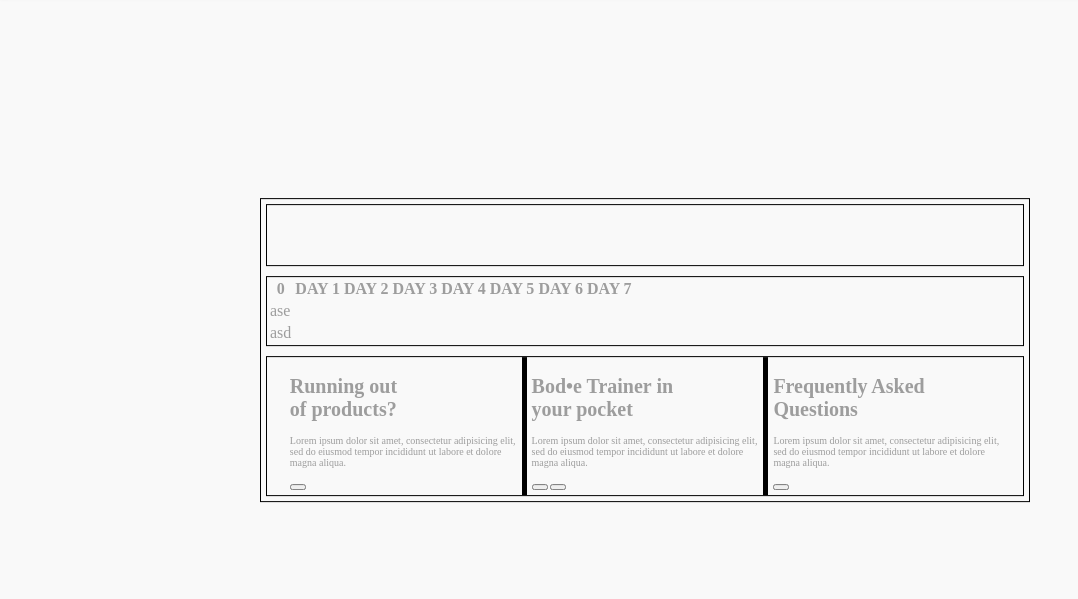
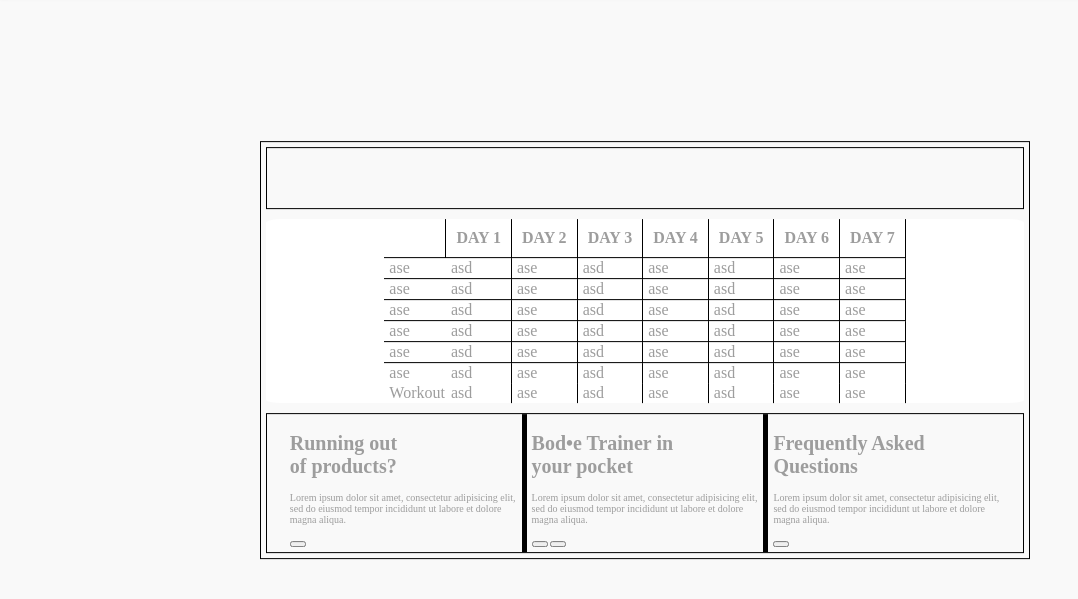
Before and after one commit to DanielLepszy/Front-end-excercise, a website: page src/index.html in a window 1280 px wide. Shown: the part 55-654 px from the top of the page, without its empty margins (0-1078 px from the left). Drawn offline with Linux system fonts and the light colour scheme.

Commit message:
build the table

```diff
--- a/src/index.html
+++ b/src/index.html
@@ -27,10 +27,11 @@
     <div id="container">
         <div id="topOfContainer">
         </div>
-        <div id="table">
-            <table>
+        <div id="tableBox">
+            <table cellspacing="0">
+                    <tbody>
                 <tr>
-                    <th>0</th>
+                    <th ></th>
                     <th>DAY 1</th>
                     <th>DAY 2</th>
                     <th>DAY 3</th>
@@ -41,10 +42,76 @@
                 </tr>
                 <tr>
                     <td>ase</td>
+                    <td>asd</td>
+                    <td>ase</td>
+                    <td>asd</td>
+                    <td>ase</td>
+                    <td>asd</td>
+                    <td >ase</td>
+                    <td>ase</td>
                 </tr>
                 <tr>
+                    <td>ase</td>
                     <td>asd</td>
+                    <td>ase</td>
+                    <td>asd</td>
+                    <td>ase</td>
+                    <td>asd</td>
+                    <td>ase</td>
+                    <td>ase</td>
                 </tr>
+                <tr>
+                    <td>ase</td>
+                    <td>asd</td>
+                    <td>ase</td>
+                    <td>asd</td>
+                    <td>ase</td>
+                    <td>asd</td>
+                    <td>ase</td>
+                    <td>ase</td>
+                </tr>
+                <tr>
+                    <td>ase</td>
+                    <td>asd</td>
+                    <td>ase</td>
+                    <td>asd</td>
+                    <td>ase</td>
+                    <td>asd</td>
+                    <td>ase</td>
+                    <td>ase</td>
+                </tr>
+                <tr>
+                    <td >ase</td>
+                    <td>asd</td>
+                    <td>ase</td>
+                    <td>asd</td>
+                    <td>ase</td>
+                    <td>asd</td>
+                    <td>ase</td>
+                    <td>ase</td>
+                </tr>
+                <tr>
+                    <td>ase</td>
+                    <td>asd</td>
+                    <td>ase</td>
+                    <td>asd</td>
+                    <td>ase</td>
+                    <td>asd</td>
+                    <td >ase</td>
+                    <td>ase</td>
+                </tr>
+                <tr>
+                    <td>Workout</td>
+                    <td>asd</td>
+                    <td>ase</td>
+                    <td>asd</td>
+                    <td>ase</td>
+                    <td>asd</td>
+                    <td>ase</td>
+                    <td>ase</td>
+
+                </tr>
+            </tbody>
             </table>
         </div>
         <div id="footer">
--- a/src/scss/style.scss
+++ b/src/scss/style.scss
@@ -63,12 +63,51 @@ body {
     border: 1px solid black;
 }
 
-#table {
+#tableBox {
     margin: 5px;
-    border: 1px solid black;
+
     height: auto;
+    align-items: center;
+    justify-content: center;
+
 }
 
+table {
+    display: flex;
+    align-items: center;
+    justify-content: center;
+    background-color: $color-bg;
+    border-radius:2%;
+    border-collapse: collapse;
+}
+table tr:not(:first-of-type)
+{
+    border-top: 1px solid black;
+}
+table th,
+table td{
+    border-right: 1px solid black;
+    text-align: center;
+}
+table th
+{
+    padding:10px;
+    border-top: 0px
+}
+table td{
+    padding-left:5px;
+    text-align: left;
+}
+
+table > tbody > tr> td:first-child
+{
+ border-right: 0px;
+}
+table tbody>tr:last-child
+{
+    border: none;
+
+}
 #footer {
     display: flex;
     flex-wrap: wrap;
@@ -76,7 +115,7 @@ body {
     border: 1px solid black;
     align-items: center;
     justify-content: center;
-    font-size:10px;
+    font-size: 10px;
 }
 
 .advertisement {
```
Also changed, not shown: src/css/style.css.
